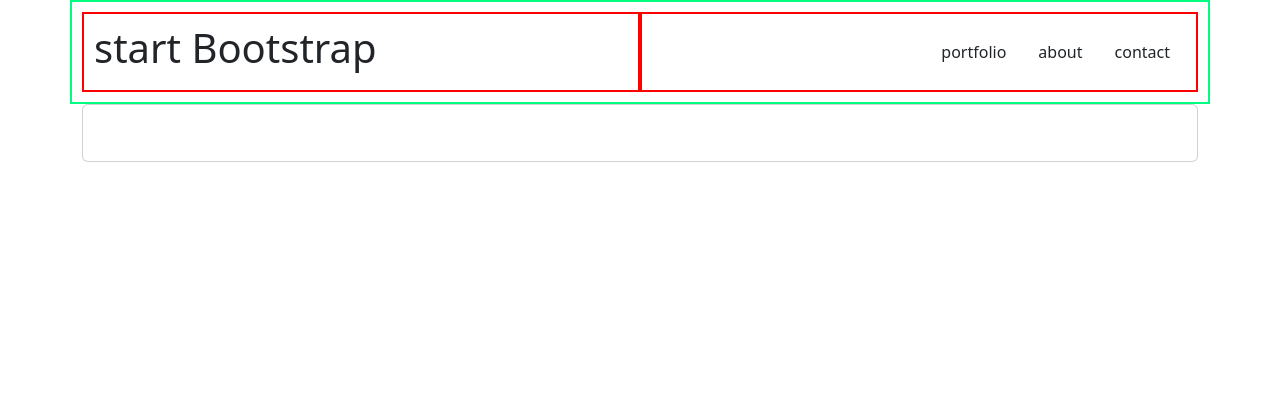
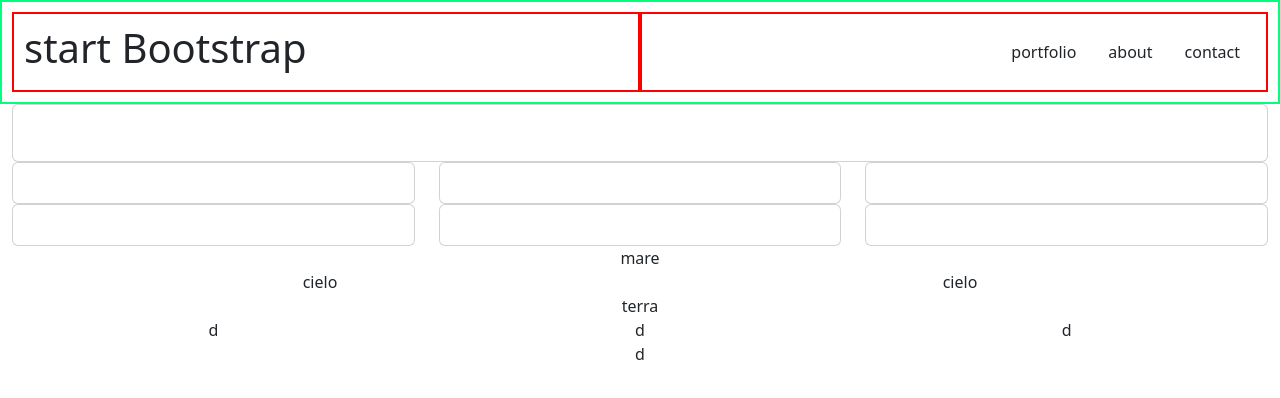
Before and after one commit to LucaLF-dev/html-css-bootstrap-freelancer, a plain HTML site: page index.html in a window 1280 px wide. Drawn offline with nearby package versions, Linux system fonts and the light colour scheme.

Commit message:
Added: other section and footer html

```diff
--- a/index.html
+++ b/index.html
@@ -10,7 +10,7 @@
 <body>
 
     <header class="debug">
-       <nav class="container">
+       <nav class="container-fluid">
           <div class="row ">
             <div class="col">
                 <h1>start Bootstrap</h1>
@@ -30,9 +30,9 @@
     </header>
 
     <main>
-       <section class="hero container">
+       <section class="hero container-fluid text-center">
           <div class="row">
-            <div class="col">
+            <div class="col-12">
                 <div class="card">
                     <figure>
                         <img src="" alt="">
@@ -46,12 +46,87 @@
           </div>
        </section>
 
+       <section class="portfolio container-fluid">
+           <div class="row">
+               <div class="col"></div>
+           </div>
 
+           <div class="row flex-wrap">
+            <div class="col-12 col-lg-6 col-xl-4">
+                <div class="card">
+                    <figure>
+                        <img src="" alt="">
+                    </figure>
+                </div>
+            </div>
+
+            <div class="col-12 col-lg-6 col-xl-4">
+                <div class="card">
+                    <figure>
+                        <img src="" alt="">
+                    </figure>
+                </div>
+            </div>
+            <div class="col-12 col-lg-6 col-xl-4">
+                <div class="card">
+                    <figure>
+                        <img src="" alt="">
+                    </figure>
+                </div>
+            </div>
+            <div class="col-12 col-lg-6 col-xl-4">
+                <div class="card">
+                    <figure>
+                        <img src="" alt="">
+                    </figure>
+                </div>
+            </div>
+            <div class="col-12 col-lg-6 col-xl-4">
+                <div class="card">
+                    <figure>
+                        <img src="" alt="">
+                    </figure>
+                </div>
+            </div>
+            <div class="col-12 col-lg-6 col-xl-4">
+                <div class="card">
+                    <figure>
+                        <img src="" alt="">
+                    </figure>
+                </div>
+            </div>
+
+           </div>
+       </section>
+
+       <section class="about container-fluid text-center">
+         <div class="row flex-sm-column flex-lg-row ">
+            <div class="col-12">mare</div>
+            <div class="col-12 col-lg-6">cielo</div>
+            <div class="col-12 col-lg-6">cielo</div>
+            <div class="col-12">terra</div>
+         </div>
+       </section>
+
+       <section class="contact-me container-fluid text-center">
+         <div class="row">
+            <div class="col-12"></div>
+            <div class="col-12"></div>
+         </div>
+         <div class="button"></div>
+       </section>
 
     </main>
 
-    <footer>
-
+    <footer class="page-footer container-fluid text-center">
+       <div class="row flex-sm-column  flex-lg-row">
+          <div class="col-sm-12 col-lg-4">d</div>
+          <div class="col-sm-12 col-lg-4">d</div>
+          <div class="col-sm-12 col-lg-4">d</div>
+       </div>
+       <div class="row">
+        <div class="col-12">d</div>
+       </div>
     </footer>
 
 </body>
```
